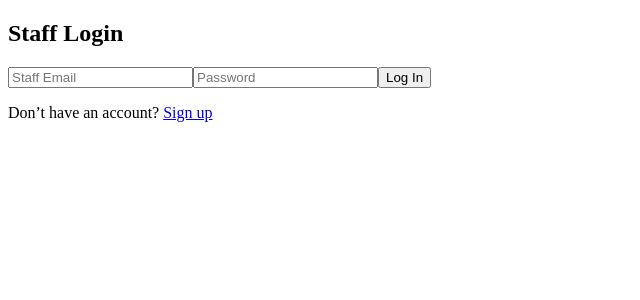
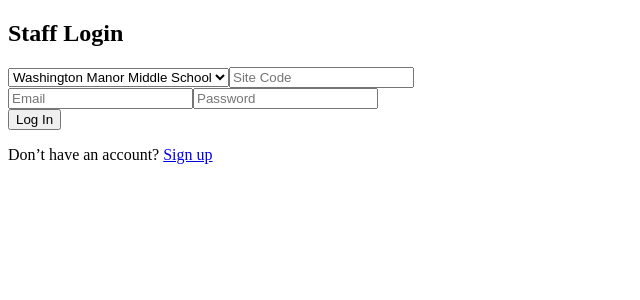
Before and after one commit to SalvadorB-2/bgc-bucks-web, a React (Vite) app: page /login in a window 1280 px wide. Shown: the top 300 px of the page, without its empty margins (0-640 px from the left). Built offline with nearby package versions, Linux system fonts and the light colour scheme; no server answers.

Commit message:
Login is more secure + site code for staff only

```diff
--- a/src/pages/Login.jsx
+++ b/src/pages/Login.jsx
@@ -1,5 +1,6 @@
 import { signInWithEmailAndPassword } from "firebase/auth";
-import { auth } from "../services/firebase";
+import { doc, getDoc } from "firebase/firestore";
+import { auth, db } from "../services/firebase";
 import { useState } from "react";
 import { useNavigate, Link } from "react-router-dom";
 
@@ -7,32 +8,89 @@ function Login() {
   const [email, setEmail] = useState("");
   const [password, setPassword] = useState("");
   const [error, setError] = useState("");
+  const [schoolId, setSchoolId] = useState("washington_manor");
+  const [siteCode, setSiteCode] = useState("");
 
   const navigate = useNavigate();
 
   const handleLogin = async (e) => {
     e.preventDefault();
+
+    const trimmedSiteCode = siteCode.trim();
+
+    if (!schoolId) {
+      alert("Please select a school.");
+      return;
+    }
+
+    if (trimmedSiteCode.length !== 5) {
+      alert("Invalid site code.");
+      return;
+    }
+
     try {
-      await signInWithEmailAndPassword(auth, email, password);
+      const userCred = await signInWithEmailAndPassword(auth, email, password);
+
+      // Verify site code for selected school
+      const schoolRef = doc(db, "schools", schoolId);
+      const schoolSnap = await getDoc(schoolRef);
+
+      if (!schoolSnap.exists()) {
+        await auth.signOut();
+        throw new Error("School does not exist.");
+      }
+
+      if (schoolSnap.data().siteCode !== trimmedSiteCode) {
+        await auth.signOut();
+        alert("Incorrect site code.");
+        return;
+      }
+
+      // All checks passed
       navigate("/dashboard");
-    } catch (err) {
-      setError("Invalid email or password.");
+    } catch (error) {
+      console.error(error);
+      alert("Login fialed. Check crednetials.");
     }
   };
 
   return (
     <div>
+      <form onSubmit={handleLogin}>
         <h2>Staff Login</h2>
+        <div>
+          {/* School Selection */}
+          <select
+            value={schoolId}
+            onChange={(e) => setSchoolId(e.target.value)}
+            required
+          >
+            <option value="washington_manor">
+              Washington Manor Middle School
+            </option>
+          </select>
 
-      <form onSubmit={handleLogin}>
+          {/* Site Code Input */}
+          <input
+            type="text"
+            placeholder="Site Code"
+            value={siteCode}
+            onChange={(e) => setSiteCode(e.target.value)}
+            maxLength={5}
+            required
+          />
+        </div>
+        <div>
+          {/* Email Input */}
           <input
             type="email"
-          placeholder="Staff Email"
+            placeholder="Email"
             value={email}
             onChange={(e) => setEmail(e.target.value)}
             required
           />
 
+          {/* Password Input */}
           <input
             type="password"
             placeholder="Password"
@@ -40,15 +98,16 @@ function Login() {
             onChange={(e) => setPassword(e.target.value)}
             required
           />
+        </div>
 
         <button type="submit">Log In</button>
       </form>
 
-      {error && <p style={{ color: "red" }}>{error}</p>}
-
+      <div>
         <p>
           Don’t have an account? <Link to="/signup">Sign up</Link>
         </p>
+      </div>
     </div>
   );
 }
```
Lines whose indentation alone changed are shown as unchanged.
